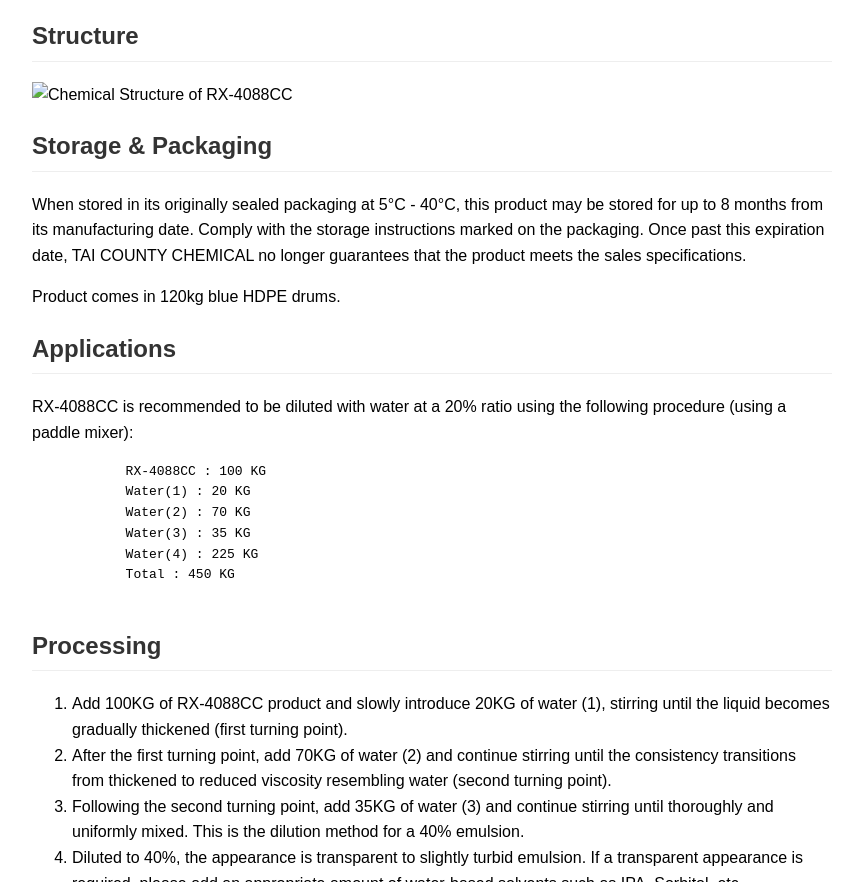
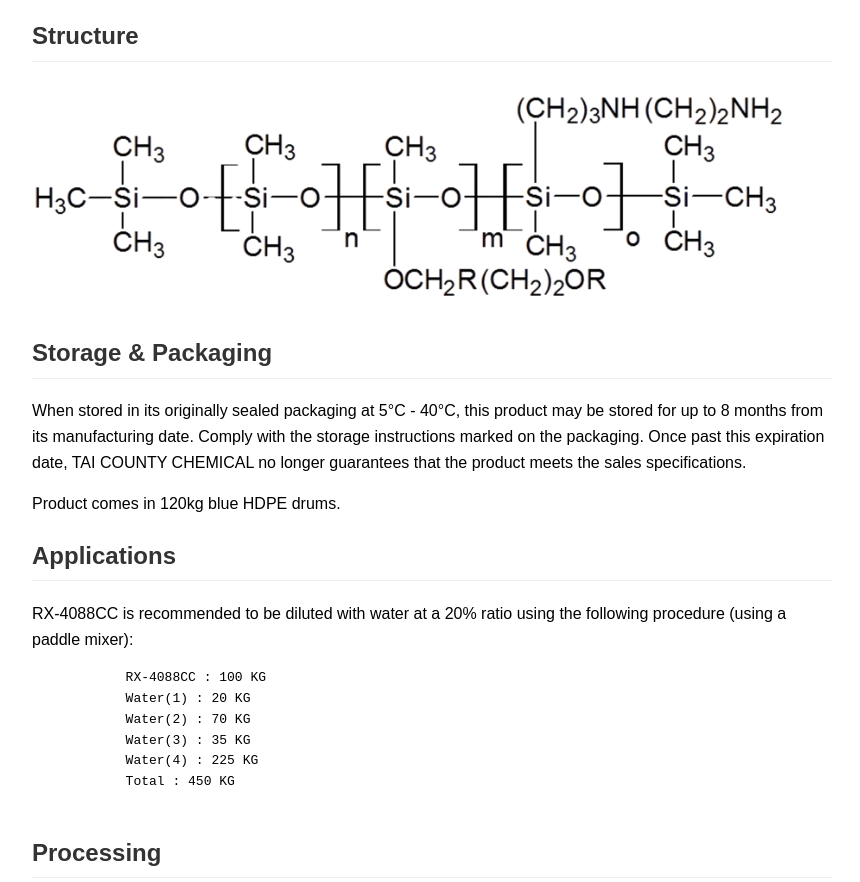
Before and after one commit to indunissanka/RX-4088CC, a website: page index.html in a window 1280 px wide. Shown: the part 858-1740 px from the top of the page, without its empty margins (208-1068 px from the left). Drawn offline with Linux system fonts and the light colour scheme.

Commit message:
Update index.html

```diff
--- a/index.html
+++ b/index.html
@@ -113,7 +113,7 @@
         </div>
         <div class="section">
           <h2>Structure</h2>
-          <img class="structure-image" src="structure.png" alt="Chemical Structure of RX-4088CC">
+          <img class="structure-image" src="Structure.png" alt="Chemical Structure of RX-4088CC">
         </div>
         <div class="section">
           <h2>Storage & Packaging</h2>
```
